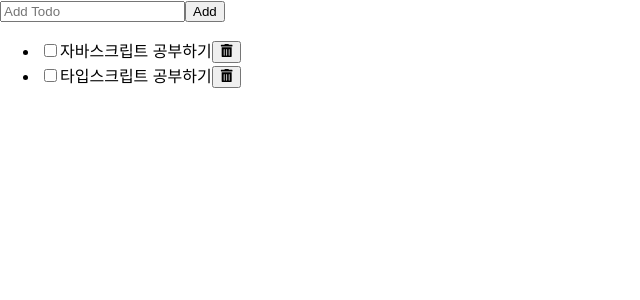
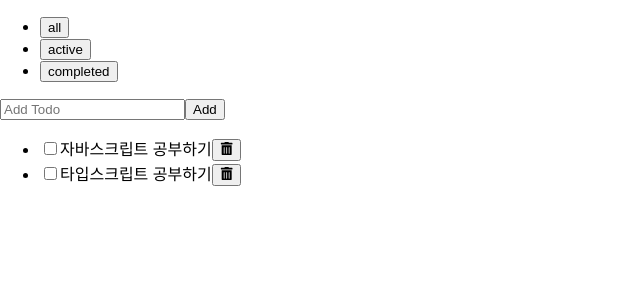
Before and after one commit to handaehee93/React-To-Do, a React (Create React App) app: page / in a window 1280 px wide. Shown: the top 300 px of the page, without its empty margins (0-640 px from the left). Built offline with nearby package versions, Linux system fonts and the light colour scheme.

Commit message:
필터링 구현

```diff
--- a/src/App.js
+++ b/src/App.js
@@ -1,12 +1,21 @@
-
+import { useState } from 'react';
 import './App.css';
+import Header from './components/Header/Header';
 import TodoList from './components/TodoList/TodoList';
+// 헤더에 있는 all, active, completed 버튼 클릭시 TodoList에서 보여주는 Todo가 달라지므로 Header와 TodoList가 같은 state를 공유할 수 있도록 App컴포넌트에 filter state를 만들어 준 것
+const filters = ['all', 'active', 'completed'];
 
 function App() {
+  const [filter, setFilter] = useState(filters[0]);
+
+  const filterChangeHandler = (filter) => {
+    setFilter(filter)
+  }
   return (
-    <div>
-      <TodoList />
-    </div>
+    <>
+      <Header filters={filters} filter={filter} onFilterChange={filterChangeHandler} />
+      <TodoList filter={filter} />
+    </>
   );
 }
 
--- /dev/null
+++ b/src/components/Header/Header.jsx
@@ -0,0 +1,15 @@
+import React from 'react';
+
+export default function Header({ filters, filter, onFilterChange }) {
+  return (
+    <header>
+      <ul>
+        {filters.map((value, index) => (
+          <li key={index}>
+            <button onClick={() => onFilterChange(value)}>{value}</button>
+          </li>
+        ))}
+      </ul>
+    </header>
+  );
+}
--- a/src/components/TodoList/TodoList.jsx
+++ b/src/components/TodoList/TodoList.jsx
@@ -2,7 +2,7 @@ import React, { useState } from 'react'
 import AddTodo from '../AddTodo/AddTodo';
 import Todo from '../Todo/Todo';
 
-export default function TodoList() {
+export default function TodoList({filter}) {
   const [todos, setTodos] = useState([
     {id: '1', text: '자바스크립트 공부하기', status: 'active'},
     {id: '2', text: '타입스크립트 공부하기', status: 'active'}
@@ -18,11 +18,21 @@ export default function TodoList() {
 
   const handleDelete = (deleted) =>
     setTodos(todos.filter((todo) => todo.id !== deleted.id));
+
+  // App.js에서 받아온 현재 filter정보를 받아와 해당 status가 받아온 filter와 일치하는 것들만 렌더링 하는 함수
+  function getFilteredItems(todos, filter) {
+      if (filter === 'all') {
+        return todos;
+      }
+      return todos.filter((todo) => todo.status === filter);
+    }
+  // map을 통해 나열하기 위해 함수를 호출하고 값을 변수에 담은 것
+  const filtered = getFilteredItems(todos, filter);
   return (
     <section>
       <AddTodo handleAdd={handleAdd}/>
       <ul>
-        {todos.map((todo) => (
+        {filtered.map((todo) => (
             <Todo
               key={todo.id}
               todo={todo}
```
